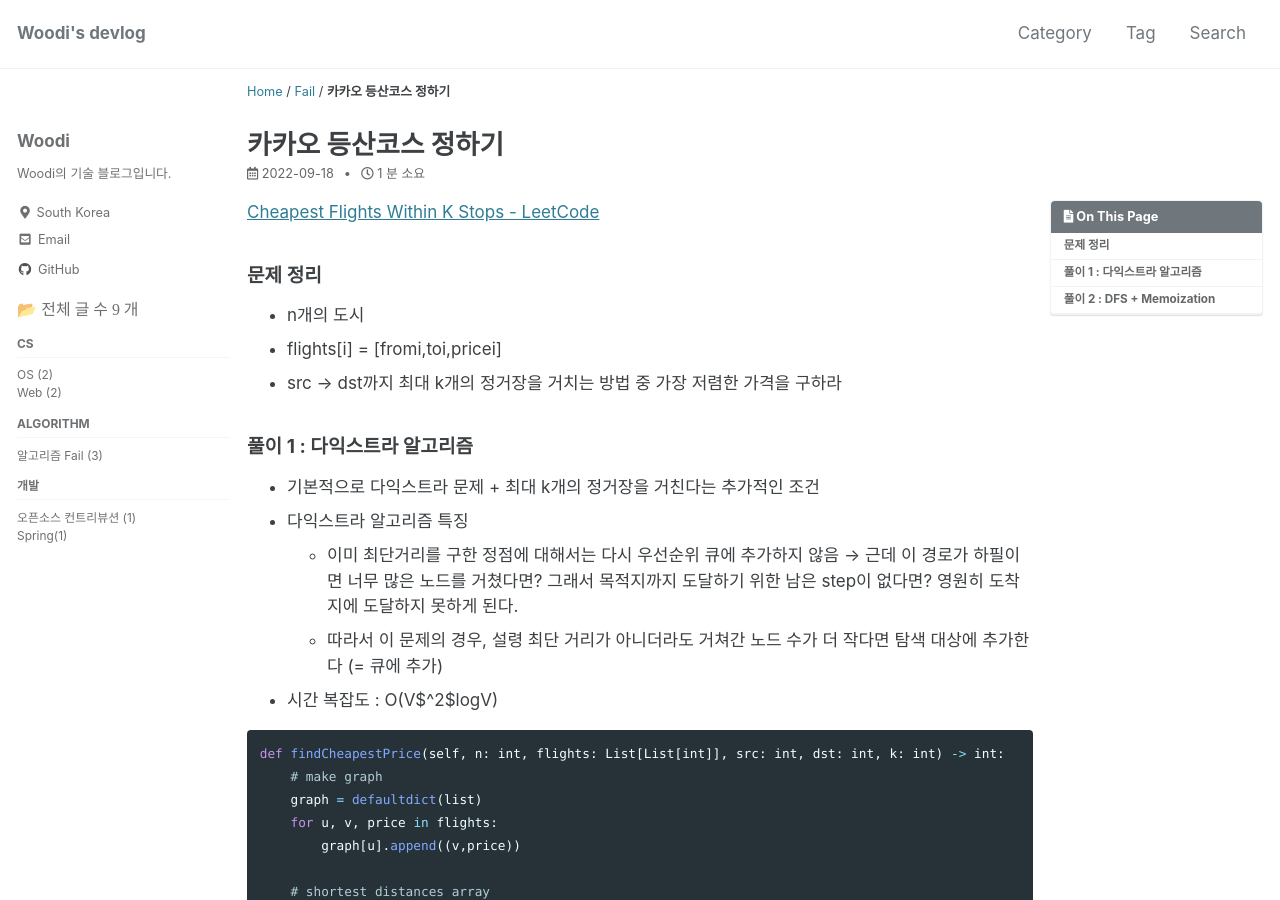
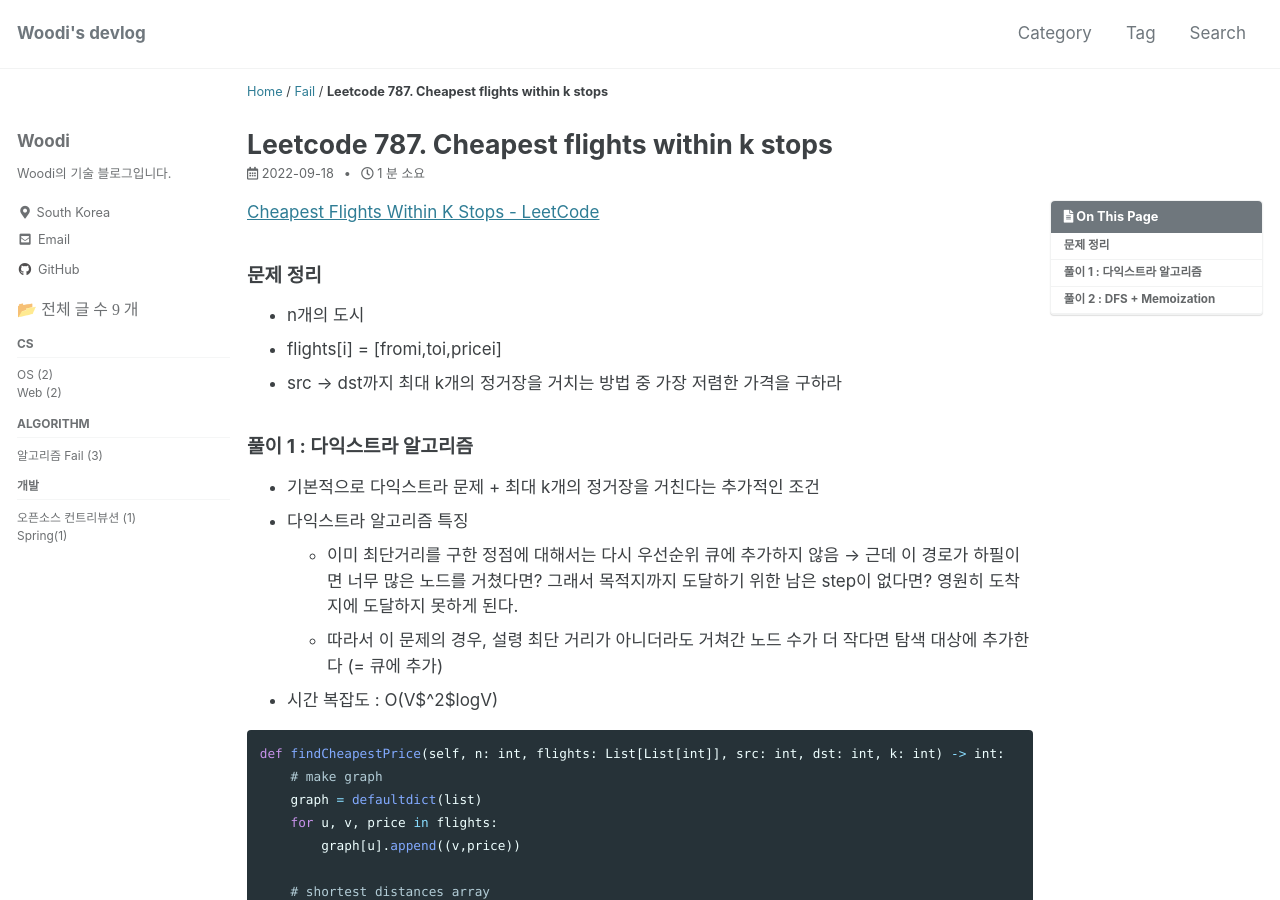
Before and after one commit to kkoldduck2/kkoldduck2.github.io, a Jekyll site: the page built from _posts/2022-09-18-leetcode_787.md, in a window 1280 px wide and 900 px high. Built offline with Jekyll 4.4.1, drawn with Linux system fonts in a browser that asks for light colours; cached includes are drawn as plain includes; some of the changed text lies outside the part shown.

Commit message:
Update 2022-09-18-leetcode_787.md

```diff
--- a/_posts/2022-09-18-leetcode_787.md
+++ b/_posts/2022-09-18-leetcode_787.md
@@ -1,8 +1,8 @@
 ---
 layout: single
-title:  "카카오 등산코스 정하기"
+title:  "Leetcode 787. Cheapest flights within k stops"
 categories: fail
-tag: [알고리즘, fail, 카카오, 프로그래머스, 118669번]
+tag: [알고리즘, fail, leetcode, 787번, 다익스트라, 최]
 toc: true
 author_profile: true
 ---
```
